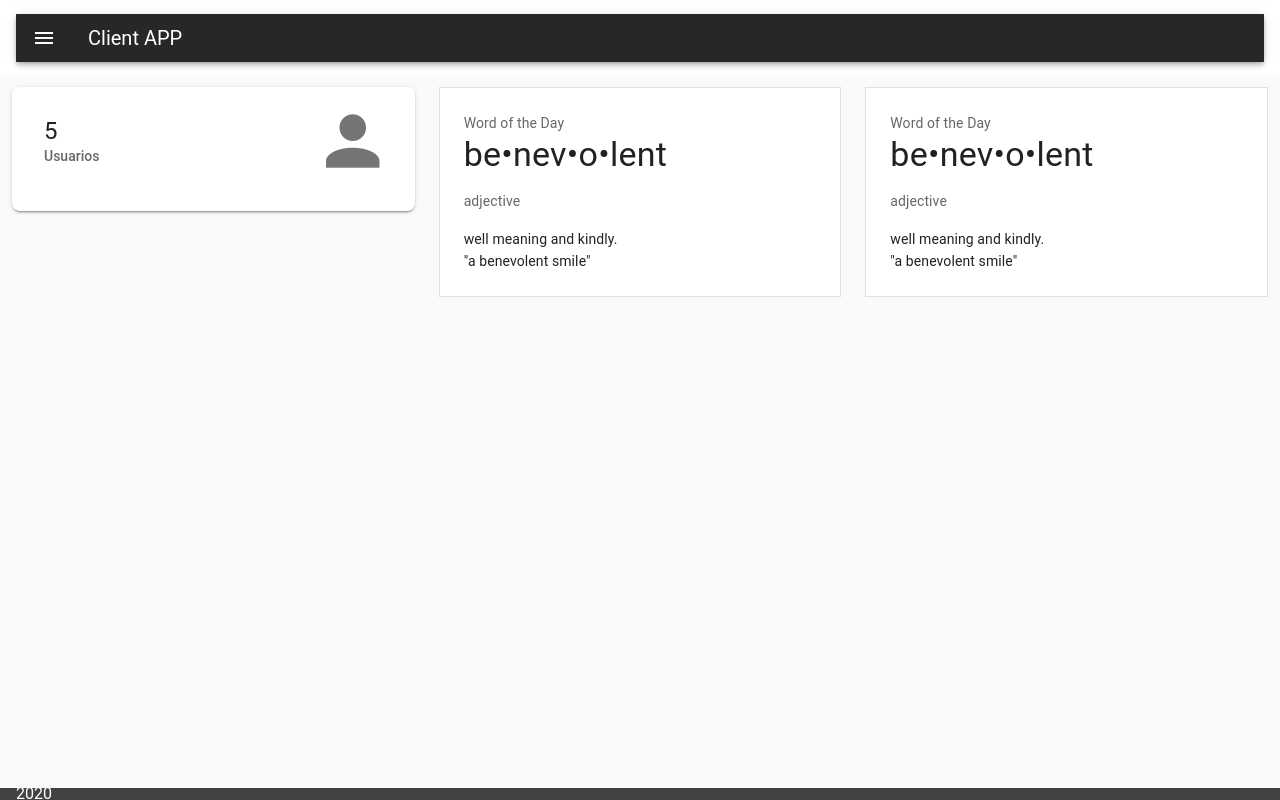
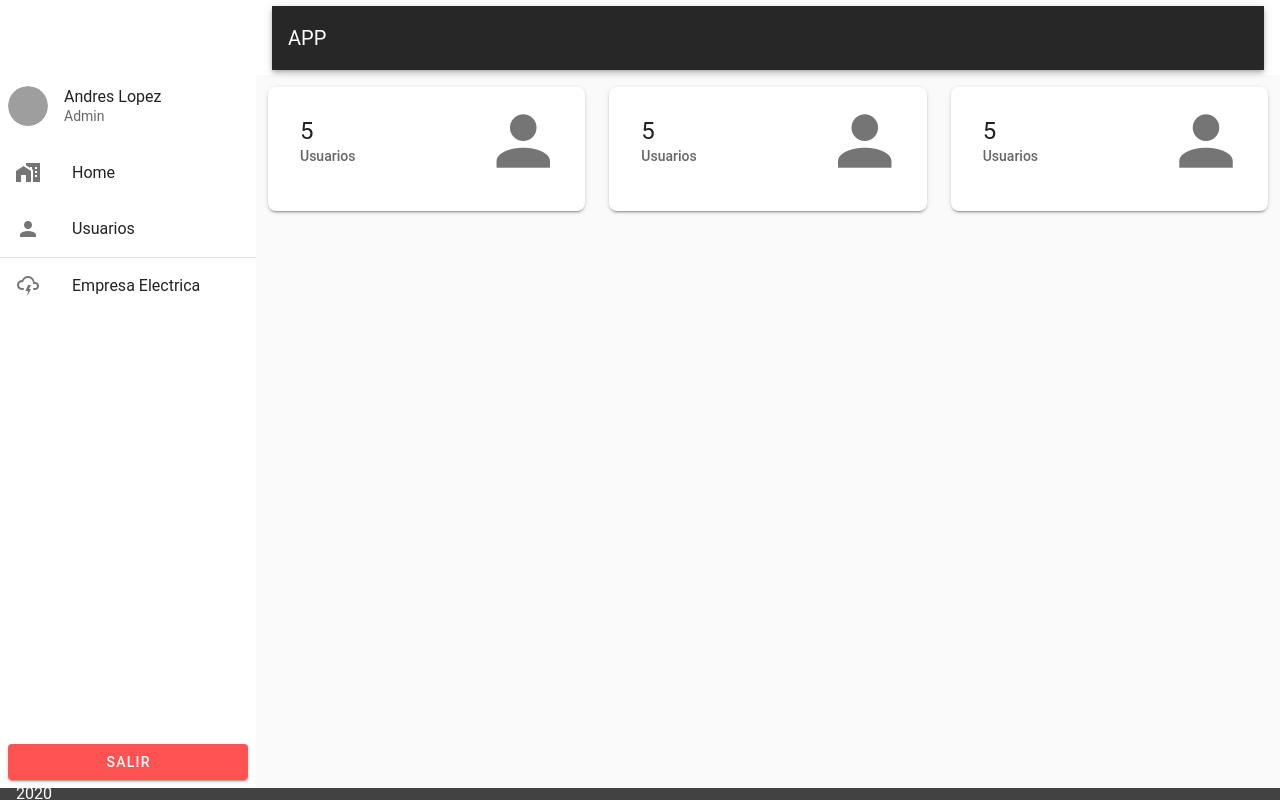
Before and after one commit to joelerll/sensors-iot, a Vue app in the folder client/: page /#/ in a window 1280 px wide. Both pictures are taken after a click on the button "ENTRAR". Built offline with nearby package versions, Linux system fonts and the light colour scheme; grey boxes are pictures that could not be loaded; a small style sheet from the web is missing.

Commit message:
templates

```diff
--- a/client/package.json
+++ b/client/package.json
@@ -15,6 +15,7 @@
     "roboto-fontface": "*",
     "vue": "^2.6.11",
     "vue-chartjs": "^3.5.0",
+    "vue-crud": "^2.1.12",
     "vue-router": "^3.2.0",
     "vuetify": "^2.3.6",
     "vuex": "^3.4.0",
--- a/client/src/components/Navbar.vue
+++ b/client/src/components/Navbar.vue
@@ -1,17 +1,15 @@
 <template>
   <div id="Navbar">
     <v-app-bar absolute app color="transparent" flat height="75">
-      <v-toolbar dense v-show="is_logged" dark class="hidden-xs-only">
-        <v-app-bar-nav-icon
-          @click.native="sideNav = !sideNav"
-        ></v-app-bar-nav-icon>
+      <v-toolbar v-show="is_logged" dark class="hidden-xs-only">
+        <!-- <v-app-bar-nav-icon @click.native="sideNav = !sideNav"></v-app-bar-nav-icon> -->
 
-        <v-toolbar-title>Client APP</v-toolbar-title>
+        <v-toolbar-title>APP</v-toolbar-title>
 
         <v-spacer></v-spacer>
       </v-toolbar>
     </v-app-bar>
-    <v-navigation-drawer app clipped v-model="sideNav">
+    <v-navigation-drawer app clipped v-model="sideNav" floating permanent>
       <v-list-item class="px-2">
         <v-list-item-avatar>
           <img src="https://randomuser.me/api/portraits/men/81.jpg" />
@@ -21,14 +19,11 @@
           <v-list-item-title>Andres Lopez</v-list-item-title>
           <v-list-item-subtitle>Admin</v-list-item-subtitle>
         </v-list-item-content>
-        <v-btn icon>
-          <v-icon @click="sideNav = !sideNav">mdi-chevron-left</v-icon>
-        </v-btn>
       </v-list-item>
 
       <v-list>
         <!-- home -->
-        <v-list-item link>
+        <v-list-item link @click="goToHome">
           <v-list-item-icon>
             <v-icon>mdi-home-city</v-icon>
           </v-list-item-icon>
@@ -38,7 +33,7 @@
           </v-list-item-content>
         </v-list-item>
 
-        <v-list-item link>
+        <v-list-item link @click="goTousers">
           <v-list-item-icon>
             <v-icon>mdi-account</v-icon>
           </v-list-item-icon>
@@ -80,14 +75,20 @@ export default {
     };
   },
   computed: {
-    is_logged: function() {
+    is_logged: function () {
       return this.$store.getters["auth/isAuthenticated"];
     },
   },
   methods: {
-    logout: function() {
+    logout: function () {
       this.$store.dispatch("auth/logout");
       this.$router.push("/");
+    },
+    goTousers: function () {
+      this.$router.push("/users");
+    },
+    goToHome: function () {
+      this.$router.push("/home");
     },
   },
 };
--- /dev/null
+++ b/client/src/components/charts/CardNumber.vue
@@ -0,0 +1,25 @@
+<template>
+  <div>
+    <v-card class="rounded-lg" tile>
+      <v-card-title primary-title>
+        <v-list-item>
+          <v-list-item-content>
+            <v-list-item-title class="headline">{{ amount }}</v-list-item-title>
+            <v-list-item-subtitle>{{ title }}</v-list-item-subtitle>
+          </v-list-item-content>
+          <v-list-item-avatar tile size="60"
+            ><v-icon size="80">{{ icon }}</v-icon></v-list-item-avatar
+          >
+        </v-list-item>
+      </v-card-title>
+      <v-card-text> </v-card-text>
+    </v-card>
+  </div>
+</template>
+
+<script>
+export default {
+  name: "chart-card-number",
+  props: ["amount", "title", "icon"],
+};
+</script>
--- a/client/src/router/index.js
+++ b/client/src/router/index.js
@@ -3,6 +3,12 @@ import VueRouter from "vue-router";
 import Login from "../views/Login/Login.vue";
 import Home from "../views/Home/Home.vue";
 import AuthGuard from "./auth-guard";
+
+// tables
+import TableShow from "../views/Table/TableShow.vue"
+
+// users
+import UsersShow from "../views/User/UsersShow.vue"
 
 Vue.use(VueRouter);
 
@@ -19,6 +25,18 @@ const routes = [
     beforeEnter: AuthGuard,
   },
   {
+    path: "/users",
+    name: "Users",
+    component: UsersShow,
+    beforeEnter: AuthGuard,
+  },
+  {
+    path: "/table",
+    name: "TableShow",
+    component: TableShow,
+    beforeEnter: AuthGuard,
+  },
+  {
     path: "*",
     name: "NotFound",
     component: () => import("../views/NotFound.vue"),
--- a/client/src/views/Home/Home.vue
+++ b/client/src/views/Home/Home.vue
@@ -1,53 +1,28 @@
 <template>
   <div id="Home" class="full-parent grey lighten-5">
     <!-- <line-chart :chart-data="data"></line-chart> -->
-    <v-container class="" fluid>
+    <v-container fluid>
       <v-row>
         <v-col cols="12" sm="4">
-          <v-card class="rounded-lg" tile>
-            <v-card-title primary-title>
-              <v-list-item>
-                <v-list-item-content>
-                  <v-list-item-title class="headline">5</v-list-item-title>
-                  <v-list-item-subtitle>Usuarios</v-list-item-subtitle>
-                </v-list-item-content>
-                <v-list-item-avatar tile size="60"
-                  ><v-icon size="80">mdi-account</v-icon></v-list-item-avatar
-                >
-              </v-list-item>
-            </v-card-title>
-            <v-card-text> </v-card-text>
-          </v-card>
+          <chart-card-number
+            amount="5"
+            title="Usuarios"
+            icon="mdi-account"
+          ></chart-card-number>
         </v-col>
         <v-col cols="12" sm="4">
-          <v-card class="pa-2" outlined tile>
-            <v-card-text>
-              <div>Word of the Day</div>
-              <p class="display-1 text--primary">
-                be•nev•o•lent
-              </p>
-              <p>adjective</p>
-              <div class="text--primary">
-                well meaning and kindly.<br />
-                "a benevolent smile"
-              </div>
-            </v-card-text>
-          </v-card>
+          <chart-card-number
+            amount="5"
+            title="Usuarios"
+            icon="mdi-account"
+          ></chart-card-number>
         </v-col>
         <v-col cols="12" sm="4">
-          <v-card class="pa-2" outlined tile>
-            <v-card-text>
-              <div>Word of the Day</div>
-              <p class="display-1 text--primary">
-                be•nev•o•lent
-              </p>
-              <p>adjective</p>
-              <div class="text--primary">
-                well meaning and kindly.<br />
-                "a benevolent smile"
-              </div>
-            </v-card-text>
-          </v-card>
+          <chart-card-number
+            amount="5"
+            title="Usuarios"
+            icon="mdi-account"
+          ></chart-card-number>
         </v-col>
       </v-row>
     </v-container>
@@ -55,27 +30,15 @@
 </template>
 
 <script>
+import ChartCardNumber from "../../components/charts/CardNumber";
 // import LineChart from "../../components/charts/LineChart";
 
 export default {
   name: "Home",
   components: {
     // LineChart,
+    ChartCardNumber,
   },
-  data() {
-    return {
-      data: {
-        datasets: [
-          {
-            label: "Data One",
-            backgroundColor: "#f87979",
-            data: [5, 10],
-          },
-        ],
-      },
-    };
-  },
-  mounted() {},
 };
 </script>
 
--- /dev/null
+++ b/client/src/views/Table/TableShow.vue
@@ -0,0 +1,11 @@
+<template>
+  <div id="TableShow">
+    <h1>Table Show</h1>
+  </div>
+</template>
+
+<script>
+export default {
+    name:"TableShow"
+}
+</script>
--- /dev/null
+++ b/client/src/views/User/UsersShow.vue
@@ -0,0 +1,12 @@
+<template>
+  <div id="UserShow">
+    <v-container fluid>
+      <h1>User Show</h1>
+    </v-container>
+  </div>
+</template>
+<script>
+export default {
+  name: "UserShow",
+};
+</script>
```
Also changed, not shown: client/src/views/Table/Table.vue (deleted), 1 other file (tests, documents, lock files or other folders).
